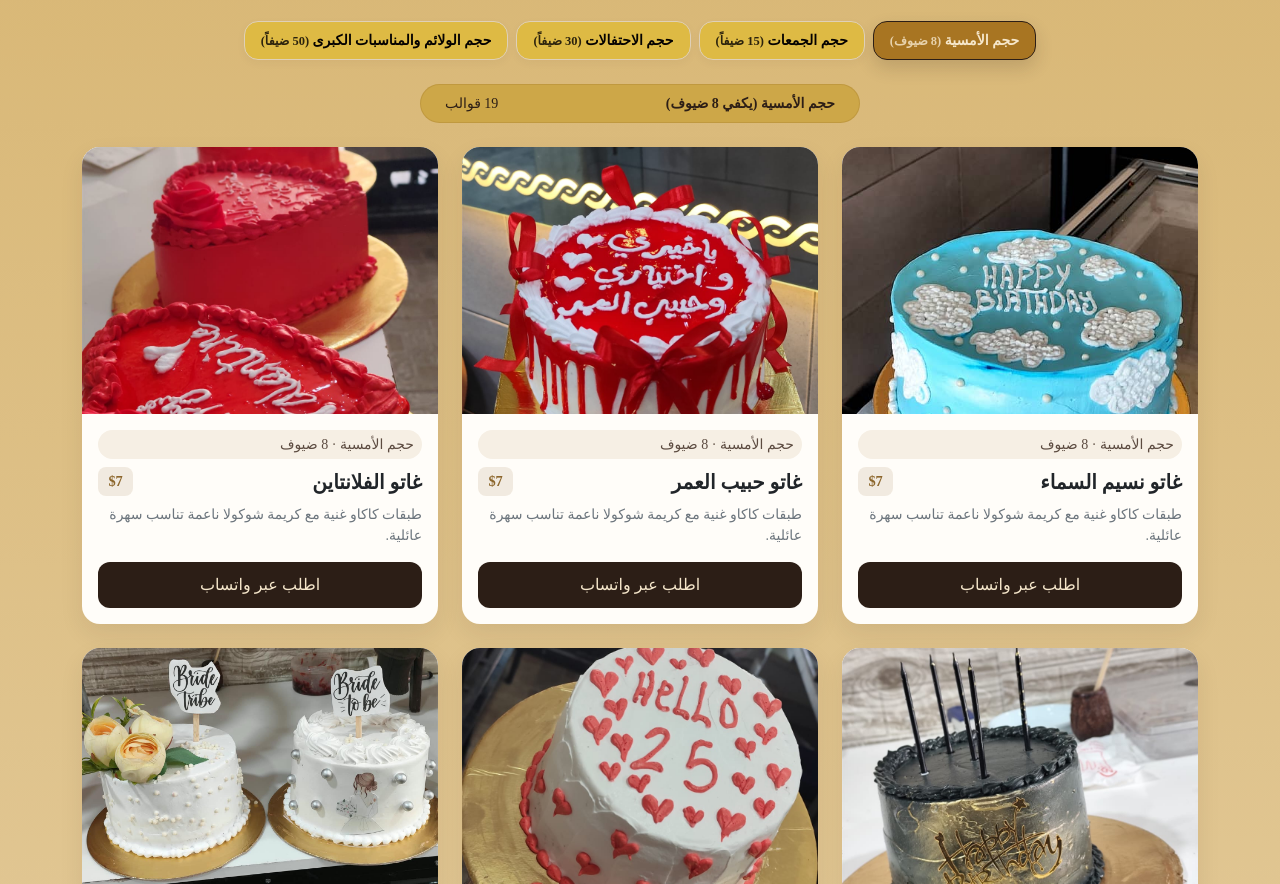
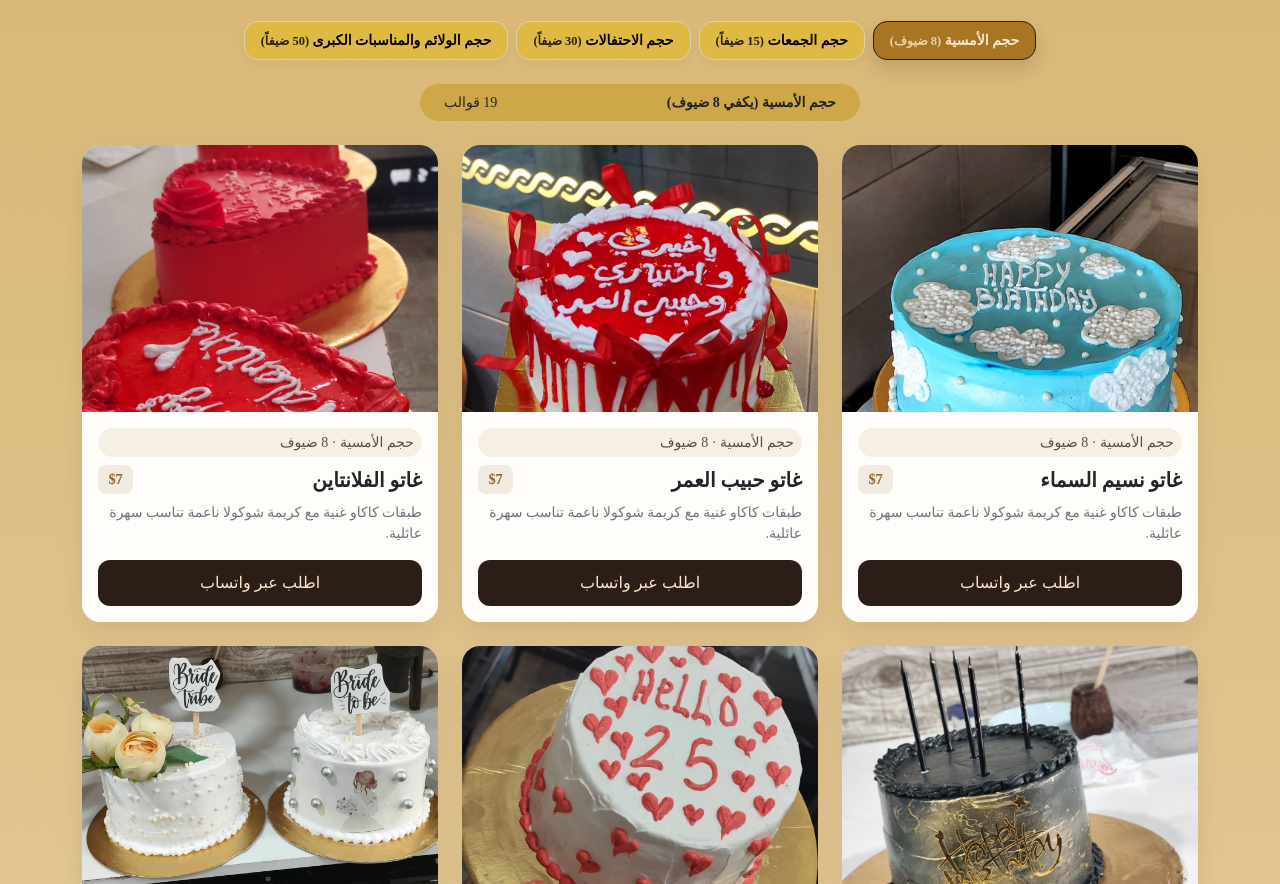
Before and after one commit to aalhayat596-coder/alraqi, a plain HTML site: page index.html in a window 1280 px wide. Shown: the part 2904-3788 px from the top of the page. Drawn offline with Linux system fonts and the light colour scheme.

Commit message:
Refactor CSS styles for consistency and clarity

```diff
--- a/css/style.css
+++ b/css/style.css
@@ -305,8 +305,8 @@ header .navbar-toggler {
 .cake-current-banner {
     max-width: 440px;
     background-color: rgb(205, 167, 72);
-    color: #2c1e16;
-    border: 1px solid rgba(138, 94, 29, 0.2);
+    color: #red;
+    border: none;
 }
 
 .cake-signature-card {
```
